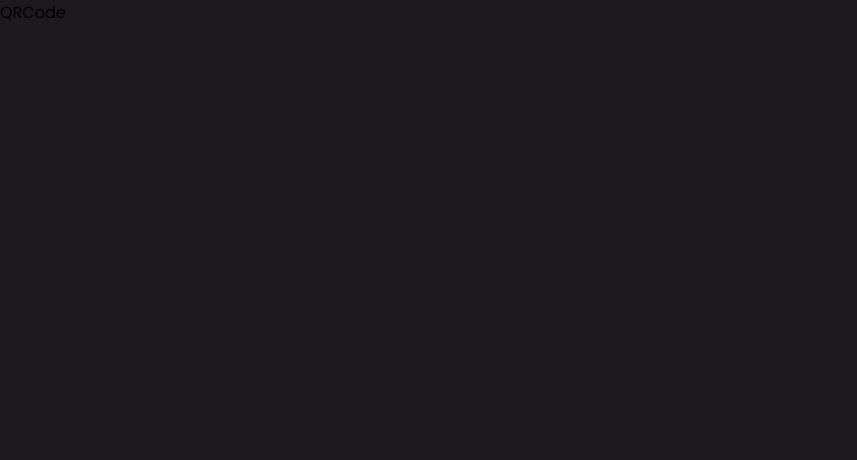
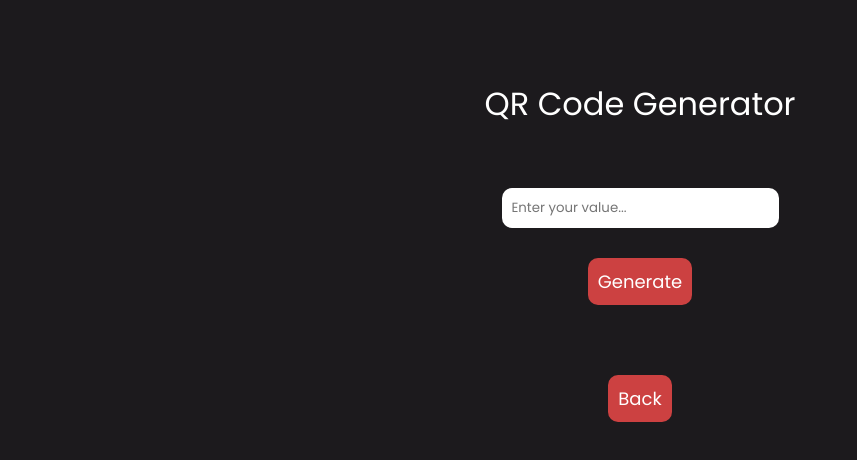
Before and after one commit to divyanshuk72/machine-coding-practice, a React (Vite) app: page /qr-code in a window 1280 px wide. Shown: the top 460 px of the page, without its empty margins (0-857 px from the left). Built offline with nearby package versions, Linux system fonts and the light colour scheme.

Commit message:
QR Code Generator changes
QR Code Generator changes

```diff
--- a/package.json
+++ b/package.json
@@ -12,6 +12,7 @@
   "dependencies": {
     "react": "^18.3.1",
     "react-dom": "^18.3.1",
+    "react-qr-code": "^2.0.15",
     "react-router-dom": "^6.26.2"
   },
   "devDependencies": {
--- a/src/App.jsx
+++ b/src/App.jsx
@@ -11,7 +11,7 @@ import Ratings from "./components/Ratings/Ratings";
 import ImageSlider from "./components/ImageSlider/ImageSlider";
 import LoadMoreProducts from "./components/LoadMoreProducts/LoadMoreProducts";
 import TreeView from "./components/TreeView/TreeView";
-import QRCode from "./components/QRCode/QRCode";
+import QRCodeGenerator from "./components/QRCodeGenerator/QRCodeGenerator";
 
 const router = createBrowserRouter([
   {
@@ -60,7 +60,7 @@ const router = createBrowserRouter([
   },
   {
     path: "/qr-code",
-    element: <QRCode />,
+    element: <QRCodeGenerator />,
   },
 ]);
 
--- a/src/components/QRCode/QRCode.jsx
+++ /dev/null
@@ -1,5 +0,0 @@
-const QRCode = () => {
-  return <div>QRCode</div>;
-};
-
-export default QRCode;
--- /dev/null
+++ b/src/components/QRCodeGenerator/QRCodeGenerator.jsx
@@ -0,0 +1,113 @@
+import { useState } from "react";
+import QRCode from "react-qr-code";
+import { useNavigate } from "react-router-dom";
+
+const QRCodeGenerator = () => {
+  const [value, setValue] = useState("");
+  const [qrCode, setQrCode] = useState("");
+  const [show, setShow] = useState(false);
+
+  const generateQrCode = () => {
+    setQrCode(value);
+    setValue("");
+    setShow(true);
+  };
+
+  const navigate = useNavigate();
+
+  return (
+    <>
+      <div
+        style={{
+          textAlign: "center",
+          margin: "50px",
+          display: "flex",
+          flexDirection: "column",
+          justifyContent: "center",
+          alignItems: "center",
+          gap: "30px",
+        }}
+      >
+        <h1 style={{ color: "white", margin: "30px" }}>QR Code Generator</h1>
+        <div
+          style={{
+            display: "flex",
+            flexDirection: "column",
+            justifyContent: "center",
+            alignItems: "center",
+            gap: "10px",
+          }}
+        >
+          <input
+            style={{
+              padding: "10px",
+              backgroundColor: "white",
+              border: "none",
+              borderRadius: "10px",
+              minWidth: "250px",
+            }}
+            type="text"
+            name="qr-code"
+            placeholder="Enter your value..."
+            value={value}
+            onChange={(e) => {
+              setValue(e.target.value);
+            }}
+          />
+          <button
+            style={{
+              padding: "10px",
+              backgroundColor: "#cc4141",
+              border: "none",
+              borderRadius: "10px",
+              margin: "20px",
+              color: "white",
+              fontSize: "18px",
+              cursor: "pointer",
+            }}
+            onClick={generateQrCode}
+          >
+            Generate
+          </button>
+        </div>
+
+        {show && (
+          <div
+            style={{
+              width: "300px",
+              height: "300px",
+              border: "1px solid white",
+              borderRadius: "10px",
+              backgroundColor: "white",
+              display: "flex",
+              justifyContent: "center",
+              alignItems: "center",
+            }}
+          >
+            <QRCode id="qr-code-value" value={qrCode} />
+          </div>
+        )}
+
+        <button
+          style={{
+            padding: "10px",
+            backgroundColor: "#cc4141",
+            border: "none",
+            borderRadius: "10px",
+            margin: "20px",
+            color: "white",
+            fontSize: "18px",
+            cursor: "pointer",
+          }}
+          onClick={() => {
+            navigate("/");
+          }}
+        >
+          Back
+        </button>
+      </div>
+    </>
+  );
+};
+
+export default QRCodeGenerator;
```
Also changed, not shown: 1 other file (tests, documents, lock files or other folders).
